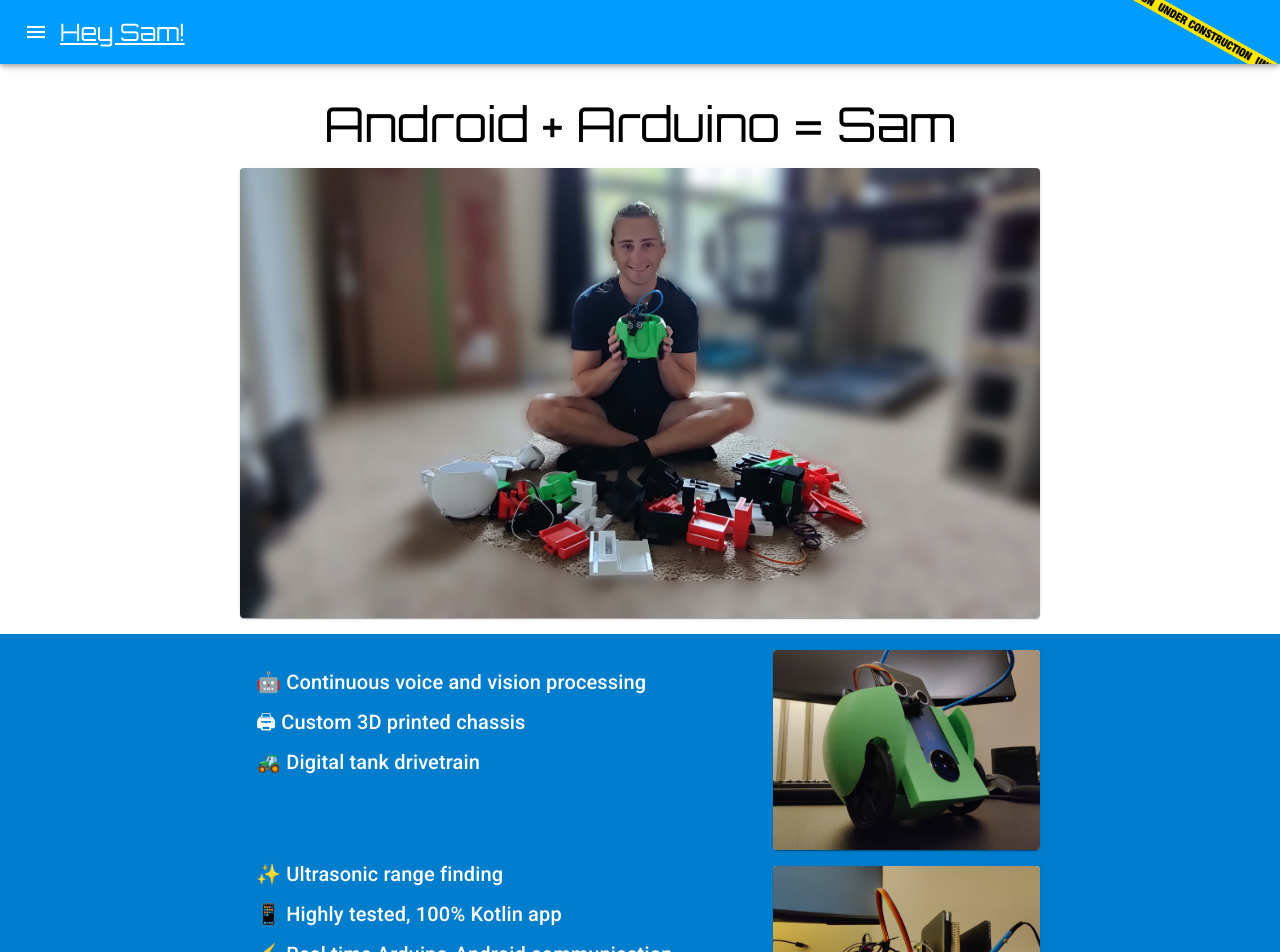
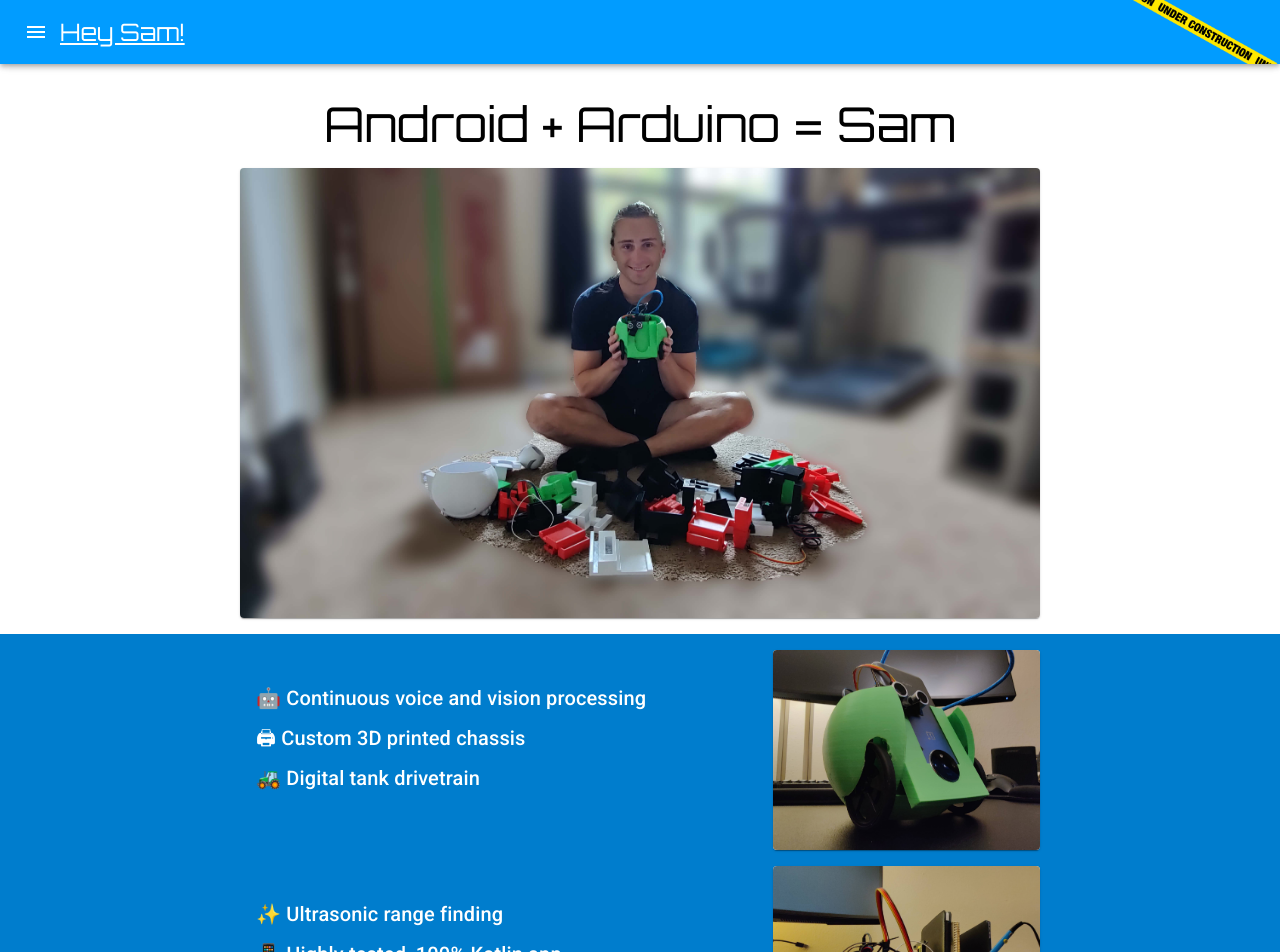
Before and after one commit to stevepopovich/heysam-dot-com, a React (Create React App) app: page / in a window 1280 px wide. Shown: the top 952 px of the page. Built offline with nearby package versions, Linux system fonts and the light colour scheme.

Commit message:
Better spacing

```diff
--- a/src/HomePage.tsx
+++ b/src/HomePage.tsx
@@ -26,7 +26,7 @@ const useStyles = makeStyles(() => ({
     subtitleTop: {
         color: textColor,
         marginLeft: 16,
-        marginTop: 32
+        marginTop: 48
     },
     subtitles: {
         color: textColor,
@@ -102,7 +102,7 @@ export function HomePage(): JSX.Element {
                         </Card>
                     </Grid>
                     <Grid key="subtitle2" item xs={12} sm={8}>
-                        <Typography variant={featureSetTypographySize} className={classes.subtitles}>
+                        <Typography variant={featureSetTypographySize} className={classes.subtitleTop}>
                             ✨ Ultrasonic range finding
                         </Typography>
                         <Typography variant={featureSetTypographySize} className={classes.subtitles}>
```
